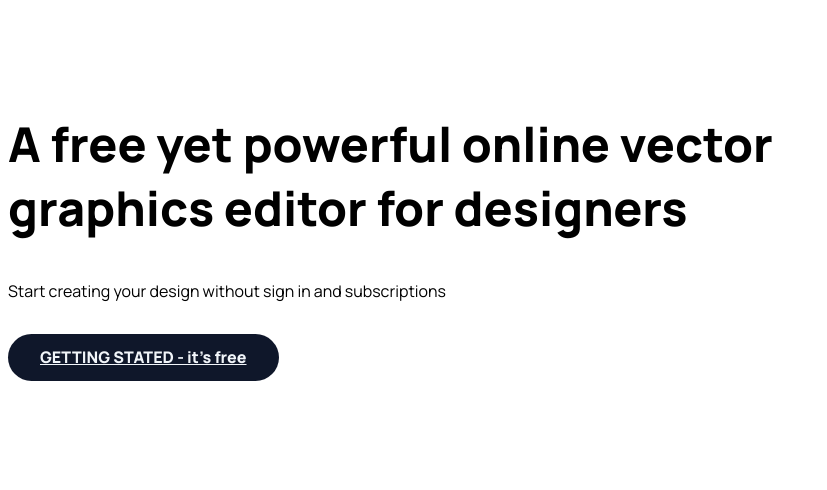
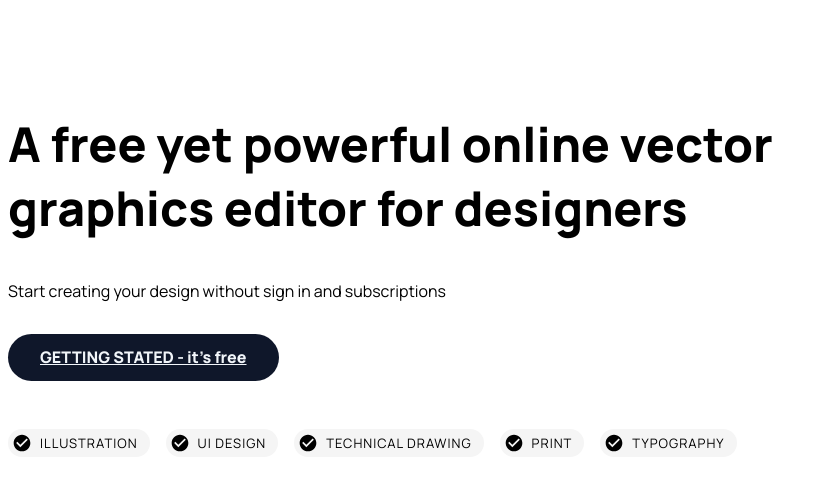
Before and after one commit to diaoliu/provector, a Next.js app: page / in a window 1280 px wide. Shown: the top 490 px of the page, without its empty margins (0-827 px from the left). Built offline with nearby package versions, Linux system fonts and the light colour scheme.

Commit message:
feature(page): added landing page banner

```diff
--- a/package.json
+++ b/package.json
@@ -18,7 +18,10 @@
     "nextra": "^2.5.2",
     "nextra-theme-docs": "^2.5.2",
     "react": "18.2.0",
-    "react-dom": "18.2.0",
+    "react-dom": "18.2.0"
+  },
+  "devDependencies": {
+    "sass": "^1.62.1",
     "typescript": "5.0.4"
   }
 }
--- /dev/null
+++ b/src/components/badge.tsx
@@ -0,0 +1,15 @@
+import styles from "styles/badge.module.scss";
+
+type BadgeProps = {
+  children?: React.ReactNode;
+  content: string;
+};
+
+const Badge = ({ children, content }: BadgeProps) => (
+  <div className={styles.badge}>
+    {children}
+    <span>{content}</span>
+  </div>
+);
+
+export default Badge;
--- /dev/null
+++ b/src/icons/check.tsx
@@ -0,0 +1,7 @@
+const IconCheck = ({ size = 20 }) => (
+  <svg fill="currentColor" width={size} height={size} viewBox="0 0 24 24">
+    <path d="M12 2C6.5 2 2 6.5 2 12S6.5 22 12 22 22 17.5 22 12 17.5 2 12 2M10 17L5 12L6.41 10.59L10 14.17L17.59 6.58L19 8L10 17Z" />
+  </svg>
+);
+
+export default IconCheck;
--- a/src/pages/_app.tsx
+++ b/src/pages/_app.tsx
@@ -1,6 +1,6 @@
 import { AppProps } from "next/app";
 
-import "styles/globals.css";
+import "styles/globals.scss";
 
 const App = ({ Component, pageProps }: AppProps) => (
   <Component {...pageProps} />
--- a/src/pages/index.mdx
+++ b/src/pages/index.mdx
@@ -1,9 +1,29 @@
-import styles from "styles/index.module.css";
+import Badge from "components/badge";
+import IconCheck from "icons/check";
+
+import styles from "styles/index.module.scss";
 
 <div className="nx-text-slate-900 dark:nx-text-slate-100">
   <section className={styles.banner}>
     <h1>A free yet powerful online vector graphics editor for designers</h1>
     <p>Start creating your design without sign in and subscriptions</p>
     <a href="https://provector.app">GETTING STATED - it's free</a>
+    <div className={styles.badges}>
+      <Badge content="Illustration">
+        <IconCheck />
+      </Badge>
+      <Badge content="UI Design">
+        <IconCheck />
+      </Badge>
+      <Badge content="Technical Drawing">
+        <IconCheck />
+      </Badge>
+      <Badge content="Print">
+        <IconCheck />
+      </Badge>
+      <Badge content="Typography">
+        <IconCheck />
+      </Badge>
+    </div>
   </section>
 </div>
--- /dev/null
+++ b/src/styles/badge.module.scss
@@ -0,0 +1,17 @@
+.badge {
+  display: inline-flex;
+  align-items: center;
+  padding: 0.25rem;
+  margin-right: 1rem;
+  margin-bottom: 1rem;
+  border-radius: 3rem;
+  background-color: var(--bg-badge-color);
+
+  & span {
+    margin: 0 0.5rem;
+    font-size: small;
+    letter-spacing: 1px;
+    text-transform: uppercase;
+    white-space: nowrap;
+  }
+}
--- a/src/styles/globals.css
+++ /dev/null
@@ -1,21 +0,0 @@
-@import url("https://fonts.googleapis.com/css2?family=Manrope:wght@400;700;800&display=swap");
-
-html {
-  font-family: "Manrope", sans-serif !important;
-}
-
-:root {
-  --fg-color: #0f172a;
-  --bg-color: #f1f5f9;
-}
-
-.dark {
-  --fg-color: #f1f5f9;
-  --bg-color: #0f172a;
-}
-
-.logo {
-  font-size: 24px;
-  font-weight: 800;
-  margin-left: 4px;
-}
--- /dev/null
+++ b/src/styles/globals.scss
@@ -0,0 +1,29 @@
+@import url("https://fonts.googleapis.com/css2?family=Manrope:wght@400;700;800&display=swap");
+
+html {
+  font-family: "Manrope", sans-serif !important;
+}
+
+// https://tailwindcss.com/docs/customizing-colors
+$slate-100: #f1f5f9;
+$slate-900: #0f172a;
+$neutral-100: #f5f5f5;
+$neutral-800: #262626;
+
+:root {
+  --fg-color: #{$slate-900};
+  --bg-color: #{$slate-100};
+  --bg-badge-color: #{$neutral-100};
+}
+
+.dark {
+  --fg-color: #{$slate-100};
+  --bg-color: #{$slate-900};
+  --bg-badge-color: #{$neutral-800};
+}
+
+.logo {
+  font-size: 24px;
+  font-weight: 800;
+  margin-left: 4px;
+}
--- a/src/styles/index.module.css
+++ /dev/null
@@ -1,23 +0,0 @@
-.banner {
-  padding: 4rem 0;
-  max-width: 900px;
-}
-
-.banner h1 {
-  font-size: 3rem;
-  font-weight: 800;
-  line-height: 4rem;
-}
-
-.banner p {
-  margin: 2rem 0;
-}
-
-.banner a {
-  display: inline-block;
-  color: var(--bg-color);
-  font-weight: 800;
-  padding: 0.8rem 2rem;
-  border-radius: 3rem;
-  background-color: var(--fg-color);
-}
--- /dev/null
+++ b/src/styles/index.module.scss
@@ -0,0 +1,29 @@
+.banner {
+  padding: 4rem 0;
+  max-width: 900px;
+
+  & h1 {
+    font-size: 3rem;
+    font-weight: 800;
+    line-height: 4rem;
+  }
+
+  & p {
+    margin: 2rem 0;
+  }
+
+  & a {
+    display: inline-block;
+    color: var(--bg-color);
+    font-weight: 800;
+    padding: 0.8rem 2rem;
+    border-radius: 3rem;
+    background-color: var(--fg-color);
+  }
+
+  & .badges {
+    display: flex;
+    flex-wrap: wrap;
+    margin-top: 3rem;
+  }
+}
```
Also changed, not shown: 1 other file (tests, documents, lock files or other folders).
